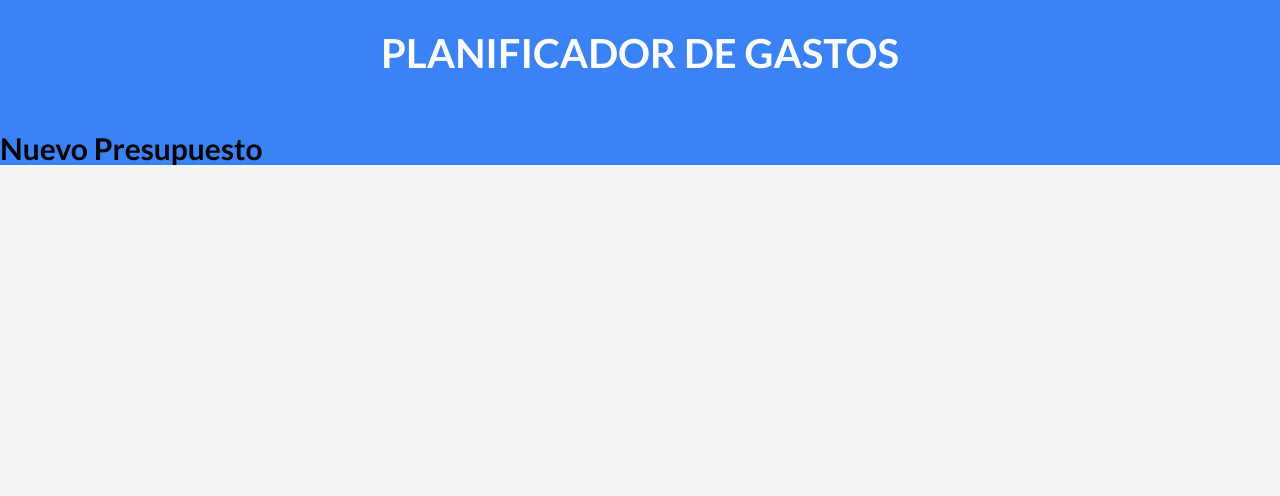
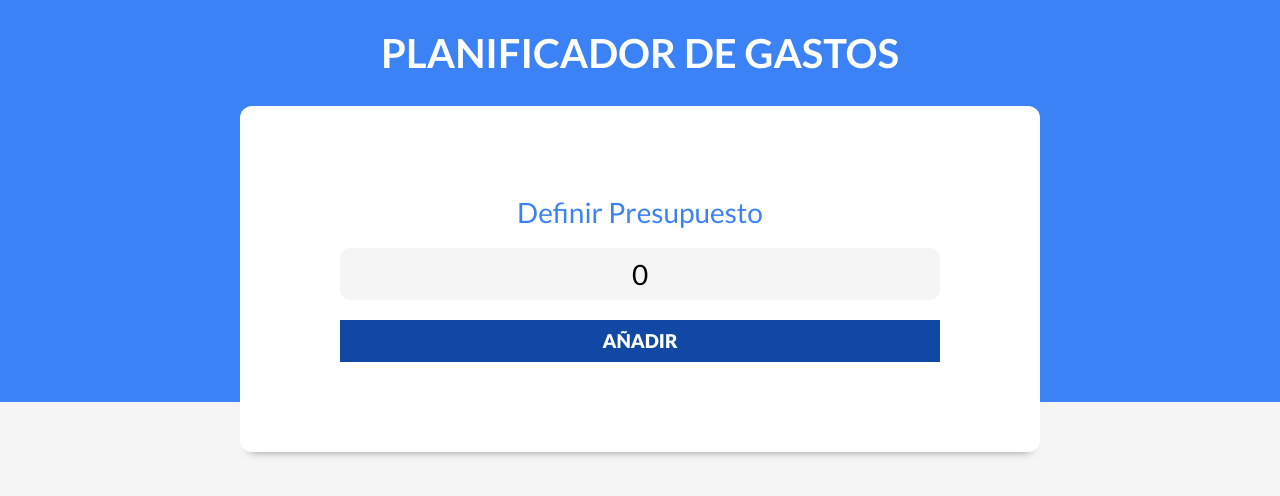
Before and after one commit to komargustavo/control-gastos, a React (Vite) app: page / in a window 1280 px wide. Shown: the top 496 px of the page. Built offline with nearby package versions, Linux system fonts and the light colour scheme.

Commit message:
validación

```diff
--- a/src/App.jsx
+++ b/src/App.jsx
@@ -1,11 +1,12 @@
 import { useState } from "react";
 import Header from "./component/Header";
-import NuevoPresupuestopuesto from "./component/NuevoPresupuesto";
 
 function App() {
+  const [presupuesto, setPresupuesto] = useState(0);
+
   return (
     <div>
-      <Header/>
+      <Header presupuesto={presupuesto} setPresupuesto={setPresupuesto}  />
     </div>
   );
 }
--- a/src/component/Header.jsx
+++ b/src/component/Header.jsx
@@ -1,10 +1,10 @@
 import NuevoPresupuesto from "./NuevoPresupuesto"
 
-const Header =()=>{
+const Header =({presupuesto, setPresupuesto})=>{
     return(
         <header>
             <h1>Planificador de Gastos</h1>
-            <NuevoPresupuesto/>
+            <NuevoPresupuesto presupuesto={presupuesto} setPresupuesto={setPresupuesto} />
         </header>
         )
 }
--- /dev/null
+++ b/src/component/Mensaje.jsx
@@ -0,0 +1,8 @@
+const Mensaje =({children, tipo})=>{
+
+    return(
+        <div className={`alerta ${tipo}`}>{children}</div>
+    )
+}
+
+export default Mensaje
--- a/src/component/NuevoPresupuesto.jsx
+++ b/src/component/NuevoPresupuesto.jsx
@@ -1,8 +1,36 @@
-const NuevoPresupuesto = () => {
+import { useState } from "react";
+import Mensaje from "./Mensaje"
+
+const NuevoPresupuesto = ({ presupuesto, setPresupuesto }) => {
+  const [mensaje, setMensaje] = useState('')
+
+  const handlePresupuesto = (e) => {
+    e.preventDefault()
+    if (!(presupuesto) || (presupuesto) < 0) {
+      setMensaje('no es un presupuesto valido')
+      return
+    }
+      setMensaje('')
+
+  }
+
   return (
-    <>
-    <h2>Nuevo Presupuesto</h2>
-    </>
+    <div className="contenedor-presupuesto contenedor sombra">
+      <form onSubmit={handlePresupuesto} className="formulario">
+        <div className="campo">
+          <label>Definir Presupuesto</label>
+          <input
+            className="nuevo-presupuesto"
+            type="text"
+            placeholder="Añade tu Presupuesto"
+            value={presupuesto}
+            onChange={(e)=> setPresupuesto(e.target.value)}
+          />
+        </div>
+        <input type="submit" value="Añadir" />
+        {mensaje && <Mensaje tipo="error">{mensaje}</Mensaje>}
+      </form>
+    </div>
   );
 };
 
```
